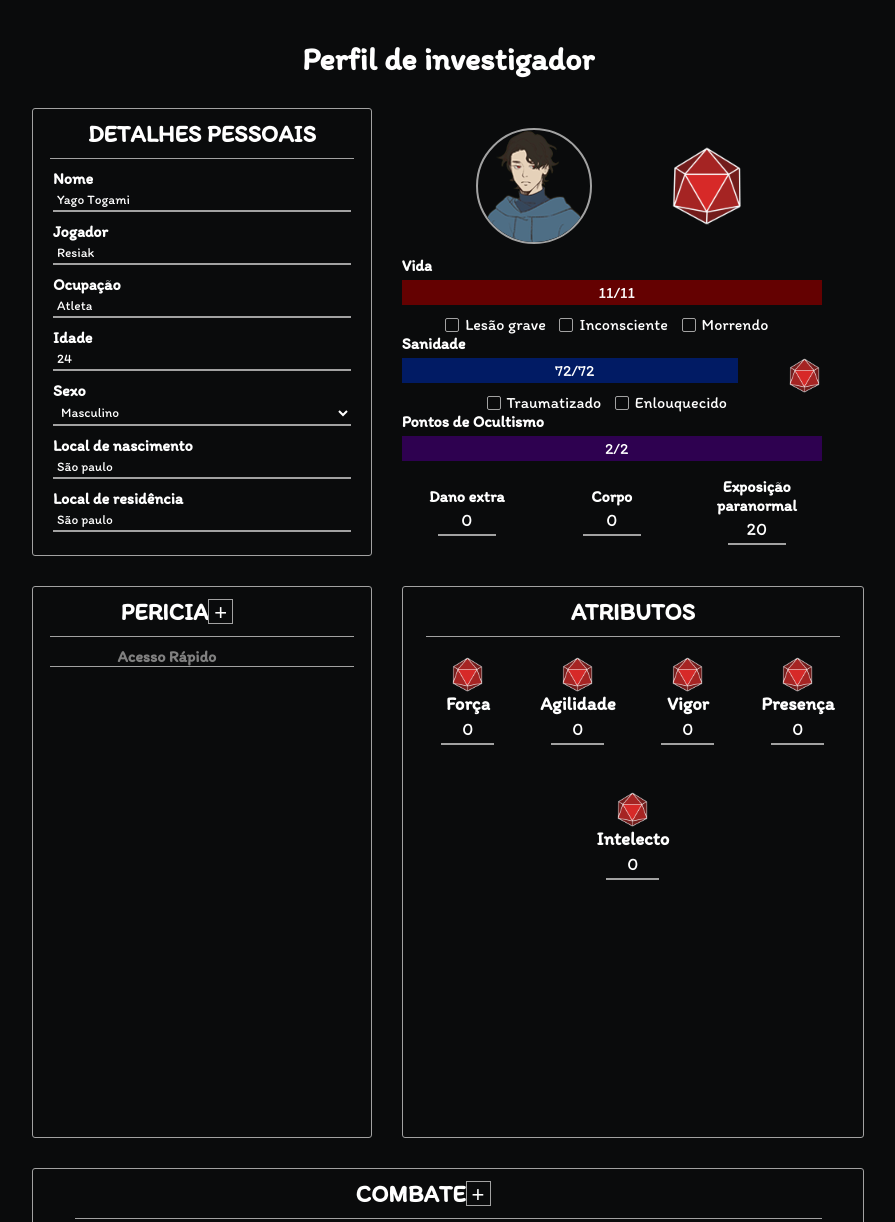
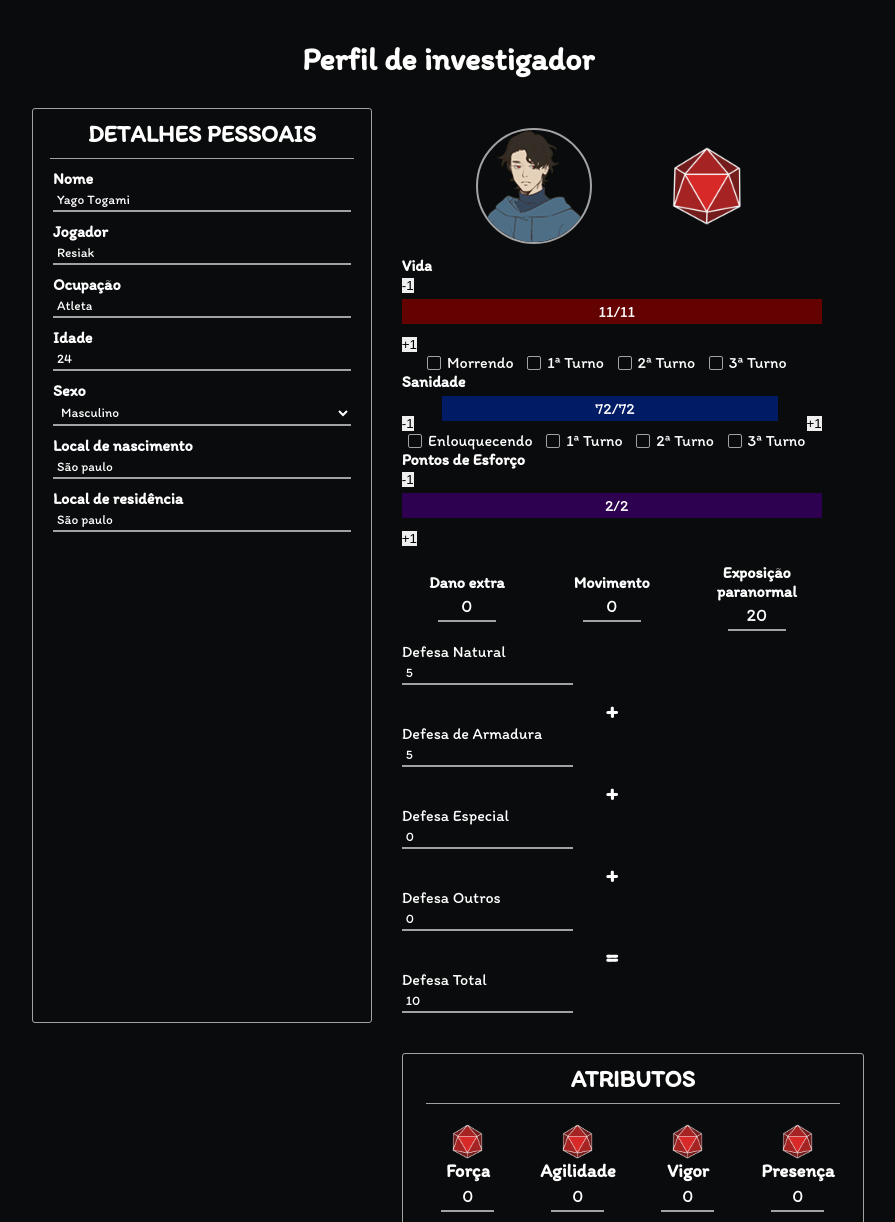
Before and after one commit to llexzzz/base, a plain HTML site: page index.html in a window 1280 px wide. Shown: the top 1222 px of the page, without its empty margins (192-1087 px from the left). Drawn offline with nearby package versions, Linux system fonts and the light colour scheme.

Commit message:
Update index.html

```diff
--- a/index.html
+++ b/index.html
@@ -14,7 +14,17 @@
     <title>Ficha do personagem</title>
   </head>
   <body>
+
     <h1 class="title">Perfil de investigador</h1>
+
+
+
+
+
+
+
+
+
 
     <!-- modal -->
     <div id="diceAttributes" class="modal">
@@ -41,7 +51,7 @@
 
     <div id="lifeModalo" class="modal with-input">
       <div class="modal-content">
-        <h2>MODIFICAR Pontos de Ocultismo</h2>
+        <h2>MODIFICAR Pontos de Esforço</h2>
         <hr />
         <form class="formModal" id="changeLifeo">
           <h3>Atual</h3>
@@ -165,42 +175,66 @@
           <img class="dice" src="./img/dado.png" alt="Dado" />
         </div>
 
+
+
         <div class="bars">
-          <h4>Vida</h4>
+          <h4 class="sinalisarvida">Vida</h4>
+
+
+
+
+
+
+
+
+
+
+
+            <div class="lifelocal">
+              <button onclick="tirar()"class="tira">-1</button>
               <div class="bar">
                 <div class="lifeBar" style="width: 0%">
                 <p class="barcount" id="lifeCount"></p>
                   </div>
                   </div>
+                  <button onclick="add()"class="add">+1</button>
+
+            </div>
+
+
+
+
+
+
           <div class="checkboxs">
             <form action="">
-              <input type="checkbox" id="lesion" name="lesion" value="lesion" />
-              <label for="lesion"> Lesão grave</label>
-              <input type="checkbox" id="injury" name="injury" value="injury" />
-              <label for="injury"> Inconsciente</label>
               <input type="checkbox" id="dying" name="dying" value="dying" />
               <label for="dying"> Morrendo</label>
+              <input type="checkbox" id="craze1" name="crazed1" value="crazed1" />
+              <label for="craze1"> 1ª Turno</label>
+              <input type="checkbox" id="craze2" name="crazed2" value="crazed2" />
+              <label for="craze2"> 2ª Turno</label>
+              <input type="checkbox" id="craze3" name="crazed3" value="crazed3" />
+              <label for="craze3"> 3ª Turno</label>
             </form>
           </div>
 
+
+
+
           <h4>Sanidade</h4>
+
           <div class="sanity">
+              <button onclick="tirars()" class="tiras">-1</button>
             <div class="contentSanityBar">
               <div class="sanityBar" style="width: 0%">
                 <p class="barcount" id="sanityCount"></p>
               </div>
             </div>
-            <div class="dicesanity">
-              <a class="dicesanity" onclick="sanidadetest()">
-                <img class="sanityDice"  src="./img/dado.png" alt="Dado" />
 
-
-              </a>
-
-
+            <button onclick="adds()" class="adds">+1</button>
           </div>
 
-          </div>
           <div class="checkboxs">
             <input
               type="checkbox"
@@ -208,17 +242,40 @@
               name="traumatized"
               value="traumatized"
             />
-            <label for="traumatized"> Traumatizado</label>
             <input type="checkbox" id="crazed" name="crazed" value="crazed" />
-            <label for="crazed"> Enlouquecido</label>
+            <label for="crazed"> Enlouquecendo</label>
+            <input type="checkbox" id="crazed1" name="crazed1" value="crazed1" />
+            <label for="crazed1"> 1ª Turno</label>
+            <input type="checkbox" id="crazed2" name="crazed2" value="crazed2" />
+            <label for="crazed2"> 2ª Turno</label>
+            <input type="checkbox" id="crazed3" name="crazed3" value="crazed3" />
+            <label for="crazed3"> 3ª Turno</label>
           </div>
 
-          <h4>Pontos de Ocultismo</h4>
+
+
+          <h4>Pontos de Esforço</h4>
+          <div class="lifelocalo">
+            <button onclick="tiraro()"class="tirao">-1</button>
             <div class="baro">
               <div class="lifeBaro" style="width: 0%">
               <p class="barcounto" id="lifeCounto"></p>
                 </div>
                 </div>
+                <button onclick="addo()"class="addo">+1</button>
+
+          </div>
+
+
+
+
+
+
+
+
+
+
+
           </div>
 
         <div class="extra">
@@ -226,16 +283,71 @@
             <p>Dano extra</p>
             <input type="text" name="damage2" value="0" id="damage2" />
           </div>
+
           <div class="body">
-            <p>Corpo </p>
+            <p>Movimento</p>
             <input type="text"  value="0" name="damage1" id="damage1" />
           </div>
+
+
           <div class="exposure">
             <p>Exposição paranormal</p>
             <input type="text" value="20"  name="damage3" id="damage3" />
           </div>
         </div>
+
+
+        <div class="defesas">
+
+          <div class="def" >
+            <p>Defesa Natural</p>
+            <input type="text" value="5" name="def" id="def" onchange="somadadef(this.value)"/>
           </div>
+
+
+          <h2>+</h2>
+
+          <div class="defar">
+            <p>Defesa de Armadura</p>
+            <input type="text"  value="5"  name="defar" id="defar" />
+          </div>
+
+          <h2>+</h2>
+
+          <div class="defes">
+            <p>Defesa Especial</p>
+            <input type="text" value="0"   name="defes" id="defes" />
+          </div>
+
+          <h2>+</h2>
+
+          <div class="defout">
+            <p>Defesa Outros</p>
+            <input type="text" value="0"   name="defout" id="defout" />
+          </div>
+
+
+
+          <h2>=</h2>
+
+          <div class="deftot">
+            <p>Defesa Total</p>
+            <input type="text" value="10"   name="deftot" id="deftot" />
+          </div>
+
+
+
+        </div>
+
+      </div>
+
+
+
+
+
+
+
+
       <div class="attributes border">
         <h2 class="grid-title">ATRIBUTOS</h2>
         <hr />
@@ -246,22 +358,16 @@
 
 
 
+
+
+
       <div class="pericias border">
         <h2 class="grid-title">PERICIA</h2>
         <hr />
         <div class="periciasList" id="periciasList"></div>
       </div>
 
-      <div class="periciasr border">
-        <div class="periciasrheader">
-        <h2 class="grid-title">PERICIA</h2>
-        <button id="addperi">&plus;</button>
-        </div>
-        <hr />
-        <h4  style="color: grey; margin-left: 25%;">Acesso Rápido</h4>
-        <hr />
-        <div class="periciasListr" id="periciasListr"></div>
-      </div>
+
 
 
       <div class="combat border">
@@ -287,19 +393,22 @@
       </div>
 
 
-
-    </div>
-
-
-
-
       <div class="habilidades border">
         <h2 class="grid-titleh">Habilidades</h2>
         <hr />
         <textarea class="textHabilidades" style="color: white; background-color: #0a0b0c;"></textarea>
       </div>
 
-    <div class="DIVISÃO"></div>
+
+
+
+
+
+
+
+
+
+
 
 
       <div class="antecedentes border">
@@ -334,6 +443,14 @@
 
 
       </div>
+    </div>
+
+
+
+
+
+
+
 
 
 
```
Lines whose indentation alone changed are shown as unchanged.
